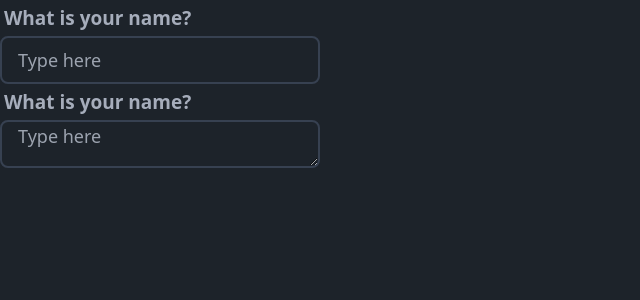
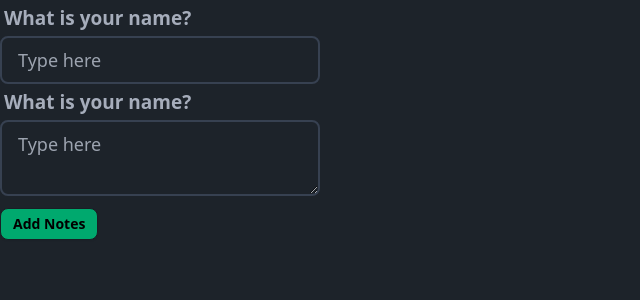
Before and after one commit to Amitkys/notes-next, a Next.js app: page /add in a window 1280 px wide. Shown: the top 300 px of the page, without its empty margins (0-640 px from the left). Built offline with nearby package versions, Linux system fonts and the light colour scheme.

Commit message:
added href in attribute

```diff
--- a/app/add/page.tsx
+++ b/app/add/page.tsx
@@ -1,4 +1,8 @@
+import { useRef } from "react"
+
 export default function add() {
+    const titleRef = useRef<HTMLInputElement>(null);
+    const contentRef = useRef<HTMLTextAreaElement>(null);
     return (
         <div>
             <label className="form-control w-full max-w-xs">
@@ -6,6 +10,7 @@ export default function add() {
                     <span className="label-text font-semibold text-[19px]">What is your name?</span>
                 </div>
                 <input
+                    ref={titleRef}
                     type="text"
                     placeholder="Type here"
                     className="input input-md text-lg border-2 border-gray-700 rounded-lg transition duration-300 ease-in-out focus:outline-none focus:border-gray-500 focus:ring-0 focus:ring-gray-500"
@@ -17,10 +22,12 @@ export default function add() {
                     <span className="label-text font-semibold text-[19px]">What is your name?</span>
                 </div>
                 <textarea
+                    ref={contentRef}
                     placeholder="Type here"
-                    className="input input-md text-lg border-2 border-gray-700 rounded-lg transition duration-300 ease-in-out focus:outline-none focus:border-gray-500 focus:ring-0 focus:ring-gray-500"
+                    className="textarea  text-lg border-2 border-gray-700 rounded-lg transition duration-300 ease-in-out focus:outline-none focus:border-gray-500 focus:ring-0 focus:ring-gray-500"
                 />
             </label>
+            <button className="btn btn-sm bg-success text-black mt-3">Add Notes</button>
         </div>
     )
 }
```
